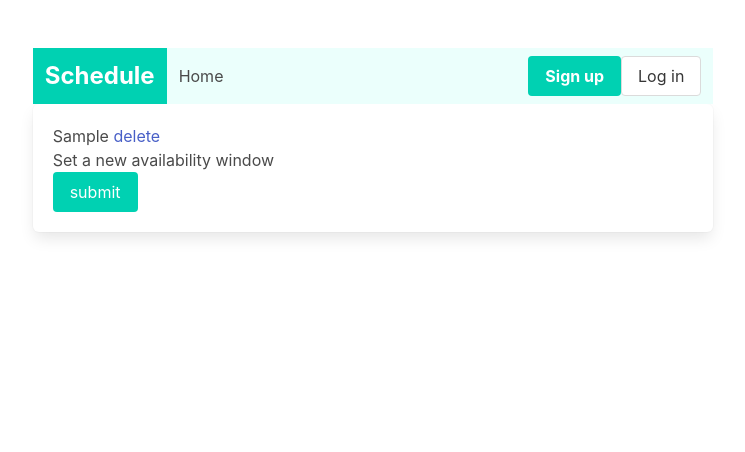
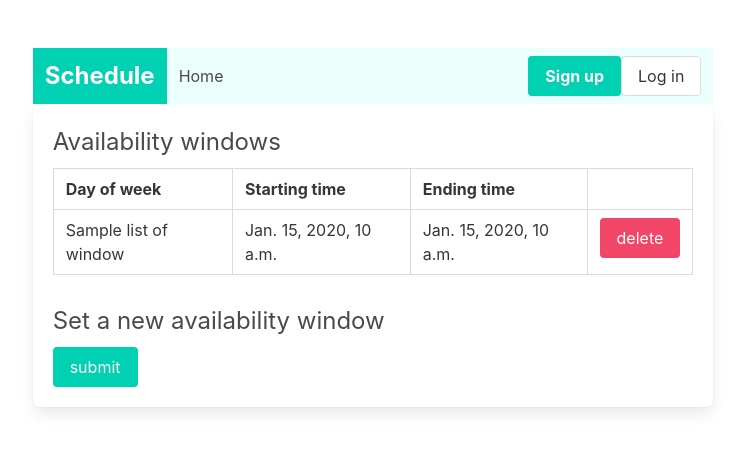
Before and after one commit to nvp85/schedule, a Django app: template templates/set_availability.html in a window 1280 px wide. Shown: the top 452 px of the page, without its empty margins (267-1012 px from the left). Run offline with Django 3.2, Linux system fonts and the light colour scheme; the template is opened without the code that fills it: most values are stand-ins (such as "Sample title", 1, 10 or a date in 2020).

Commit message:
add a table for availability windows in set_availability.html; add a method get_dayname into the availability window model

```diff
--- a/main/models.py
+++ b/main/models.py
@@ -136,3 +136,8 @@ class AvailabilityWindow(models.Model):
 
     def get_absolute_url(self):
         return reverse('set_availability', kwargs={'username':self.owner.username})
+
+    def get_dayname(self):
+        for day, name in self.DAYS_OF_WEEK:
+            if day == self.week_day:
+                return name
--- a/templates/set_availability.html
+++ b/templates/set_availability.html
@@ -1,13 +1,29 @@
 {% extends 'base.html' %}
 {% load filters %}
 {% block content %}
-{% for w in list_of_windows %}
-<p>{{ w }} <a href="{% url 'availability_delete' w.owner.username w.uuid %}">delete</a></p>
-{% endfor %}
-<div class="columns">
+<div>
+    <p class="is-size-4 mb-2">Availability windows</p>
+    <table class="table is-bordered">
+        <tr>
+            <th>Day of week</th>
+            <th>Starting time</th>
+            <th>Ending time</th>
+            <th></th>
+        </tr>
+        {% for w in list_of_windows %}
+        <tr>
+            <td>{{ w.get_dayname }}</td>
+            <td>{{ w.start_time }}</td>
+            <td>{{ w.end_time }}</td>
+            <td> <a href="{% url 'availability_delete' w.owner.username w.uuid %}" class="button is-danger">delete</a></td>
+        </tr>
+        {% endfor %}
+    </table>
+</div>
+<div class="columns mt-4">
     <div class="column is-narrow">
-    <p>Set a new availability window</p>
-    <form method="post" action="">
+    <p class="is-size-4">Set a new availability window</p>
+    <form method="post" action="" class="mt-2">
         {% csrf_token %}
         {% for field in form %}
         <div class="field">
```
